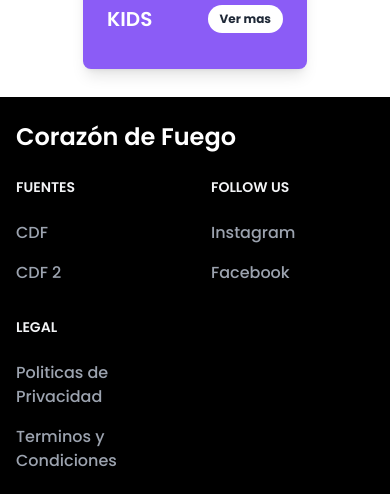
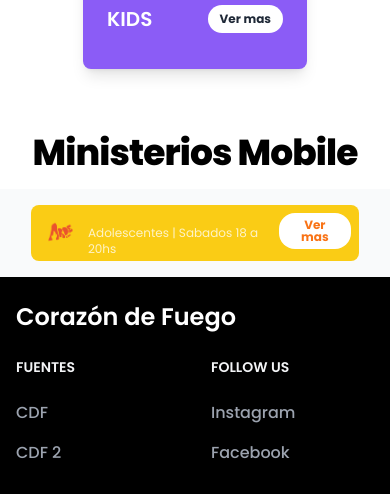
Before and after one commit to marianodparisi/web-cdf, an Astro site: page / in a window 390 px wide. Shown: the part 2630-3124 px from the top of the page. Built offline with nearby package versions, Linux system fonts and the light colour scheme; Astro itself is replaced by a stand-in of ours.

Commit message:
Adding mobile card

```diff
--- a/src/pages/index.astro
+++ b/src/pages/index.astro
@@ -88,6 +88,16 @@ import Layout from "../layouts/Layout.astro";
         </div>
       </div>
   </div>
+  <div class="justify-center">
+      <h1 class="text-center mb-4 text-4xl font-extrabold tracking-tight md:text-5xl lg:text-6xl pt-9">Ministerios Mobile</h1>
+  </div>
+  <div class="bg-gray-50 p-4 flex justify-center">
+      <div class="p-2 bg-yellow-400 content-center flex rounded-lg h-14 w-11/12 justify-between">
+          <img class="object-fill" src="/Arde_PNG.png" alt="">
+          <span class="align-middle text-xs pl-1.5 mt-3 text-amber-100">Adolescentes | Sabados 18 a 20hs</span>
+          <button class="hover:bg-orange-500 hover:text-white transition delay-75 hover:scale-110 ease-in active:text-orange-500 bg-white rounded-2xl text-orange-500 text-xs font-bold px-3 h-9 leading-none justify-end items-center">Ver mas</button>
+      </div>
+  </div>
 </Layout>
 <style>
   html{
```
